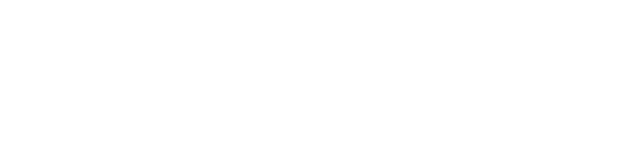
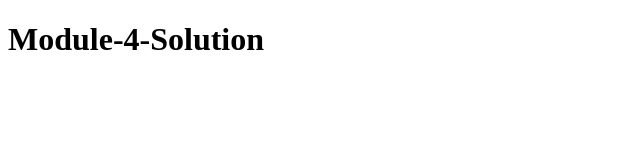
Before and after one commit to kesaraju7/Assignment, a plain HTML site: page webpage/Module-4/Module-4.html in a window 1280 px wide. Shown: the whole page, without its empty margins (0-640 px from the left). Drawn offline with Linux system fonts and the light colour scheme.

Commit message:
Update Module-4.html

```diff
--- a/webpage/Module-4/Module-4.html
+++ b/webpage/Module-4/Module-4.html
@@ -10,6 +10,6 @@
 
 </head>
 <body>
-
+    <h1>Module-4-Solution</h1>
 </body>
 </html>
```
